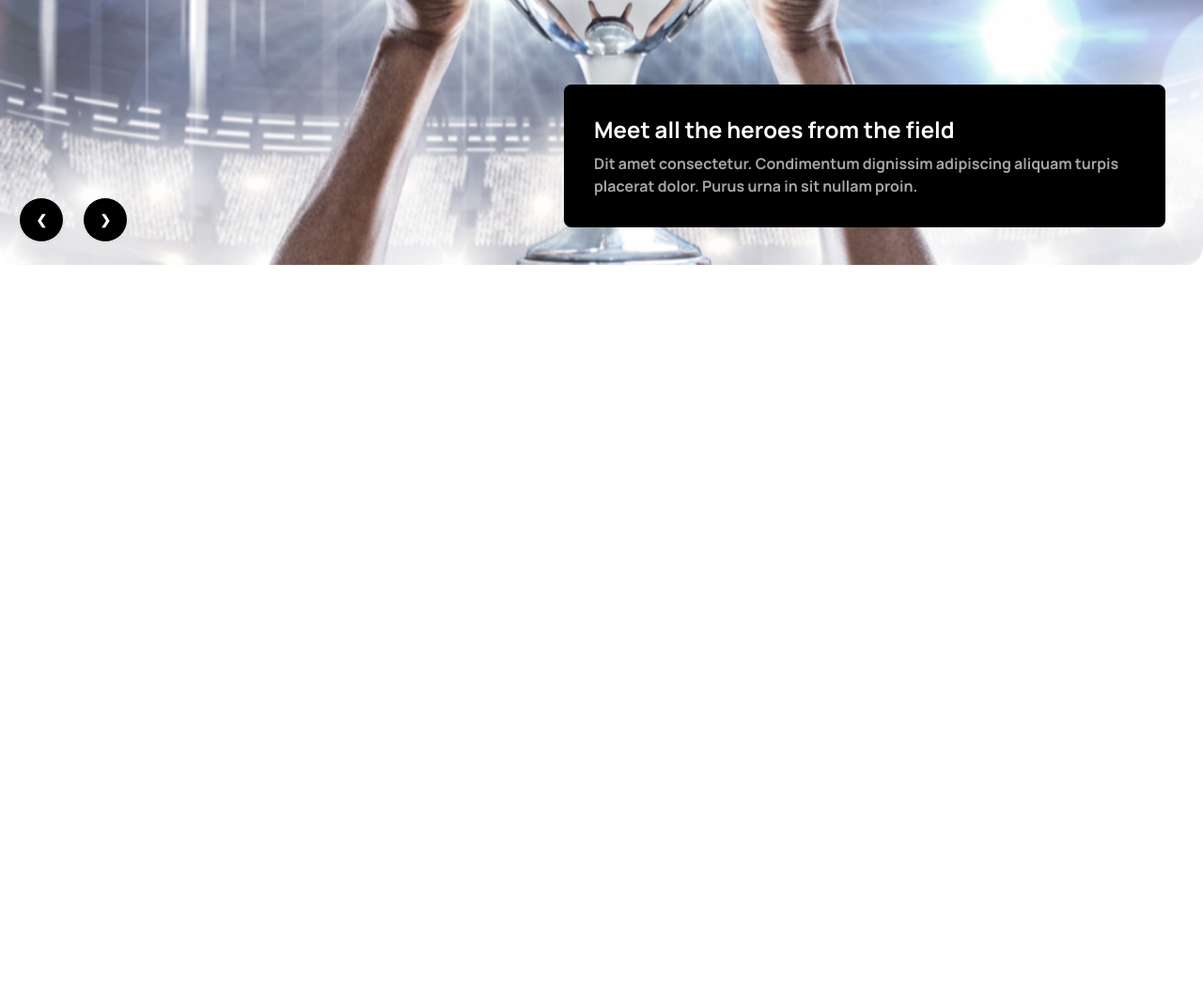
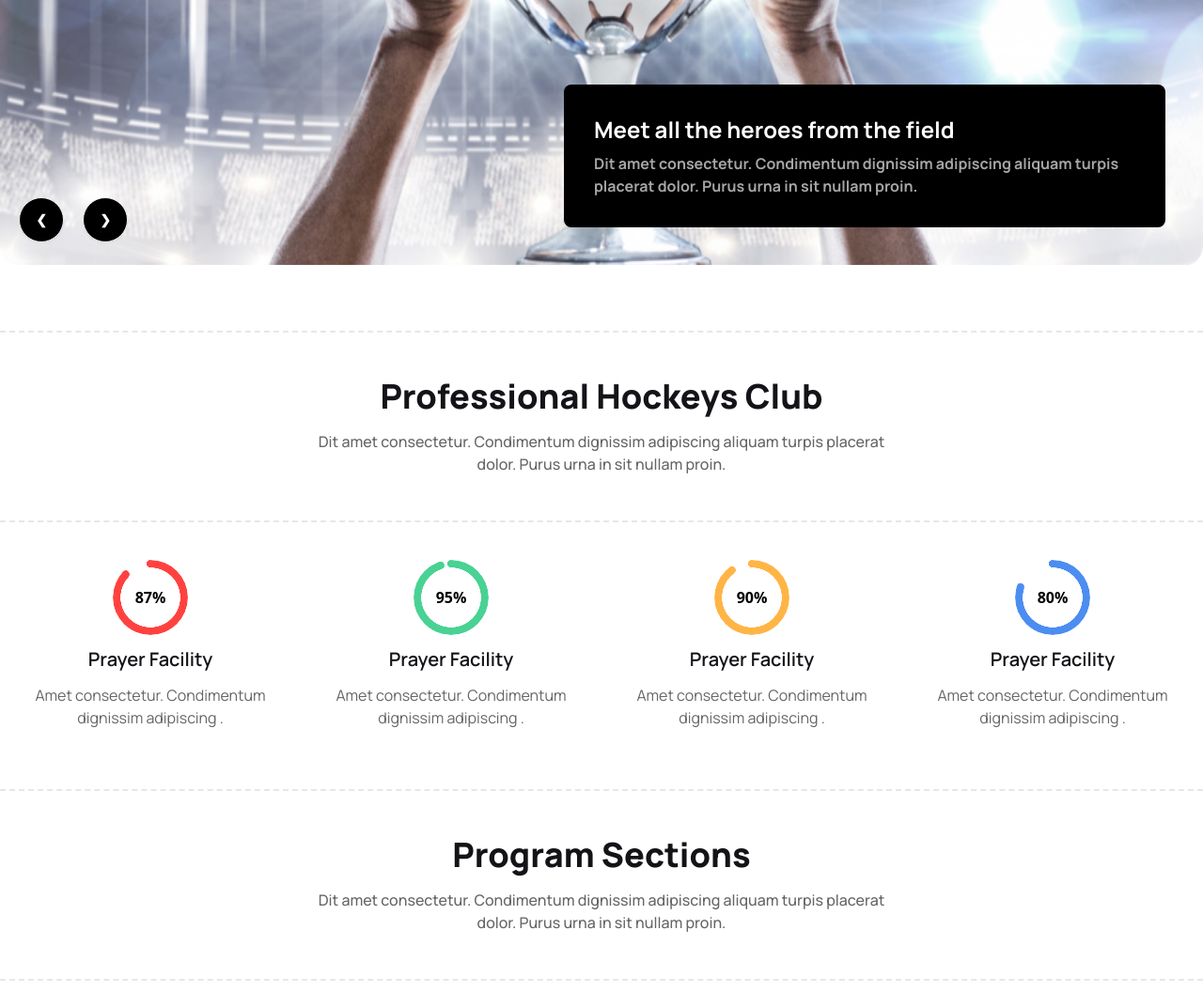
Before and after one commit to abdur-rhaman-babu/hockey-website, a plain HTML site: page index.html in a window 1280 px wide. Shown: the part 601-1657 px from the top of the page at 94% size. Before the commit the page ends 901 px from the top, so only its background shows below. Drawn offline with nearby package versions, Linux system fonts and the light colour scheme.

Commit message:
hockey club section done

```diff
--- a/index.html
+++ b/index.html
@@ -66,13 +66,13 @@
         <!-- ---------hero-section--------- -->
          <section class="md:max-w-7xl lg:mx-auto my-3 md:mt-32 mt-24 md:mx-10 mx-3">
             <div class="carousel w-full">
-                <div id="slide1" class="carousel-item relative w-full z-0">
+                <div id="slide1" class="carousel-item relative w-full">
                   <img class="w-full" src="./Images/1.png" alt="">
                   <div class="absolute bottom-0 md:left-5 left-1/3  flex -translate-y-1/2 transform justify-between space-x-5">
                     <a href="#slide4" class="btn btn-circle bg-black text-white">❮</a>
                     <a href="#slide2" class="btn btn-circle bg-black text-white">❯</a>
                   </div>
-                  <div class="bg-black text-white z-50 absolute md:p-8 p-4 rounded-lg md:bottom-10 md:right-10 -bottom-48 md:w-2/4">
+                  <div class="bg-black text-white absolute md:p-8 p-4 rounded-lg md:bottom-10 md:right-10 -bottom-48 md:w-2/4">
                     <h4 class="font-mr md:text-2xl text-xl font-bold">Meet all the heroes from the field</h4>
                     <p class="font-mr md:text-base text-xs font-bold opacity-65 mt-2">Dit amet consectetur. Condimentum dignissim adipiscing aliquam turpis placerat dolor. Purus urna in sit nullam proin. </p>
                   </div>
@@ -112,6 +112,50 @@
                 </div>
               </div>
          </section>
+
+         <!-- ----hockey-club-section----- -->
+          <section class="md:max-w-7xl lg:mx-auto my-3 md:mt-16 mt-0 md:mx-10 mx-3">
+            <!-- ---------main-title------- -->
+               <div class="md:flex items-center justify-center  border-dashed border-y-2 py-12">
+                <div class="text-center lg:w-2/4">
+                    <h2 class="md:text-4xl text-xl font-mr font-extrabold text-[#131318] mb-4">Professional Hockeys Club</h2>
+                    <p class="font-mr text-base font-medium text-[#131318] opacity-65">Dit amet consectetur. Condimentum dignissim adipiscing aliquam turpis placerat dolor. Purus urna in sit nullam proin. </p>
+                   </div>
+               </div>
+               <div class="grid md:grid-cols-2 lg:grid-cols-4 md:my-10 my-5">
+                    <div class="text-center">
+                        <div class="radial-progress text-[#FF4240]" style="--value:87;" role="progressbar"><span class="text-black font-bold">87%</span></div>
+                        <h4 class="font-mr text-xl font-semibold text-[#131318] my-3">Prayer Facility</h4>
+                        <p class="text-base font-normal font-mr text-[#131317] opacity-65">Amet consectetur. Condimentum <br> dignissim adipiscing .</p>
+                    </div>
+                    <div class="text-center">
+                        <div class="radial-progress text-[#49D293]" style="--value:95;" role="progressbar"><span class="text-black font-bold">95%</span></div>
+                        <h4 class="font-mr text-xl font-semibold text-[#131318] my-3">Prayer Facility</h4>
+                        <p class="text-base font-normal font-mr text-[#131317] opacity-65">Amet consectetur. Condimentum <br> dignissim adipiscing .</p>
+                    </div>
+                    <div class="text-center">
+                        <div class="radial-progress text-[#FFB546]" style="--value:90;" role="progressbar"><span class="text-black font-bold">90%</span></div>
+                        <h4 class="font-mr text-xl font-semibold text-[#131318] my-3">Prayer Facility</h4>
+                        <p class="text-base font-normal font-mr text-[#131317] opacity-65">Amet consectetur. Condimentum <br> dignissim adipiscing .</p>
+                    </div>
+                    <div class="text-center">
+                        <div class="radial-progress text-[#4C8DF1]" style="--value:80;" role="progressbar"><span class="text-black font-bold">80%</span></div>
+                        <h4 class="font-mr text-xl font-semibold text-[#131318] my-3">Prayer Facility</h4>
+                        <p class="text-base font-normal font-mr text-[#131317] opacity-65">Amet consectetur. Condimentum <br> dignissim adipiscing .</p>
+                    </div>
+               </div>
+          </section>
+
+          <!-- ---------program-section----- -->
+           <section class="md:max-w-7xl lg:mx-auto my-3 md:mt-16 mt-0 md:mx-10 mx-3">
+                    <!-- ---------main-title------- -->
+               <div class="md:flex items-center justify-center  border-dashed border-y-2 py-12">
+                <div class="text-center lg:w-2/4">
+                    <h2 class="md:text-4xl text-xl font-mr font-extrabold text-[#131318] mb-4">Program Sections</h2>
+                    <p class="font-mr text-base font-medium text-[#131318] opacity-65">Dit amet consectetur. Condimentum dignissim adipiscing aliquam turpis placerat dolor. Purus urna in sit nullam proin. </p>
+                   </div>
+               </div>
+           </section>
     </main>
     <footer>
 
```
